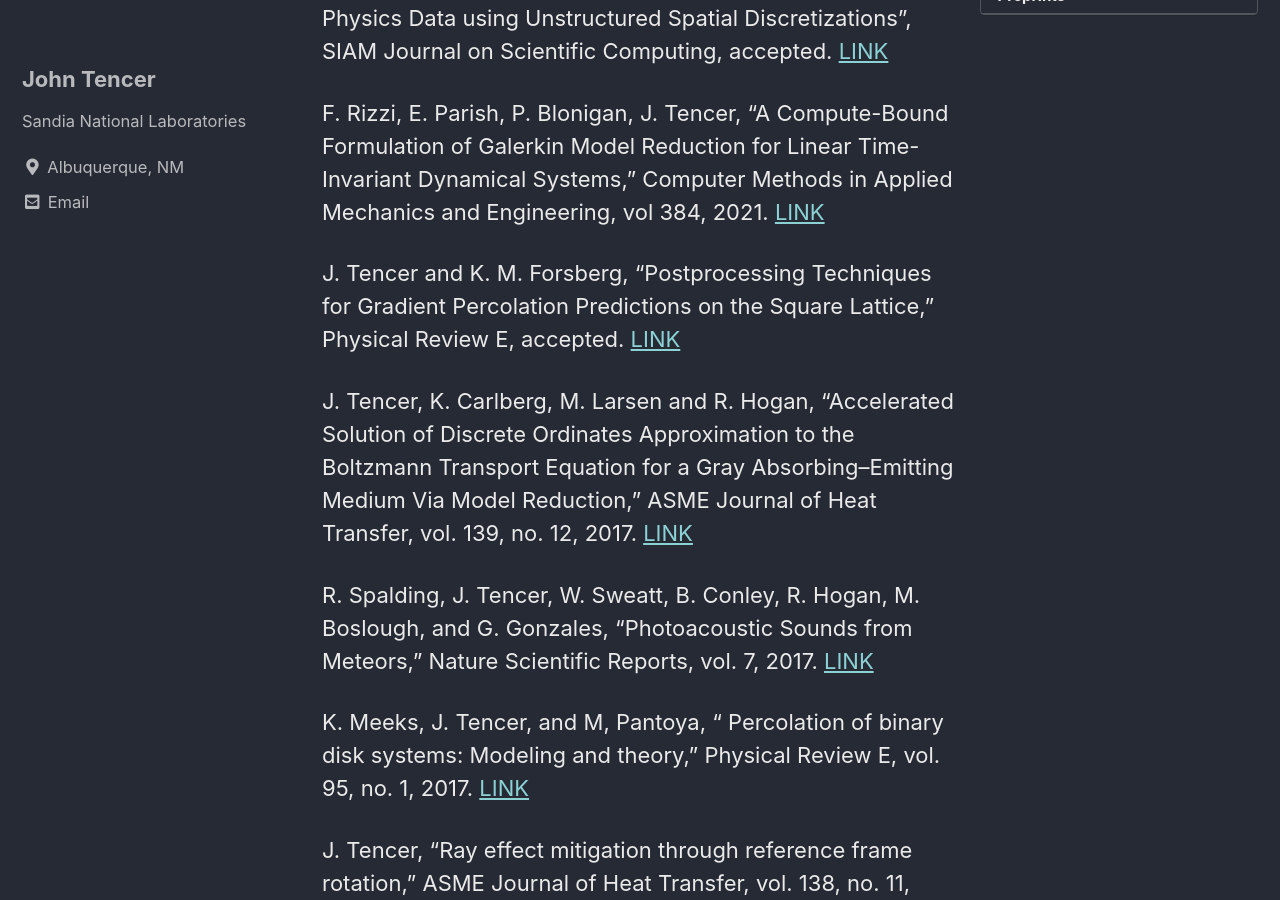
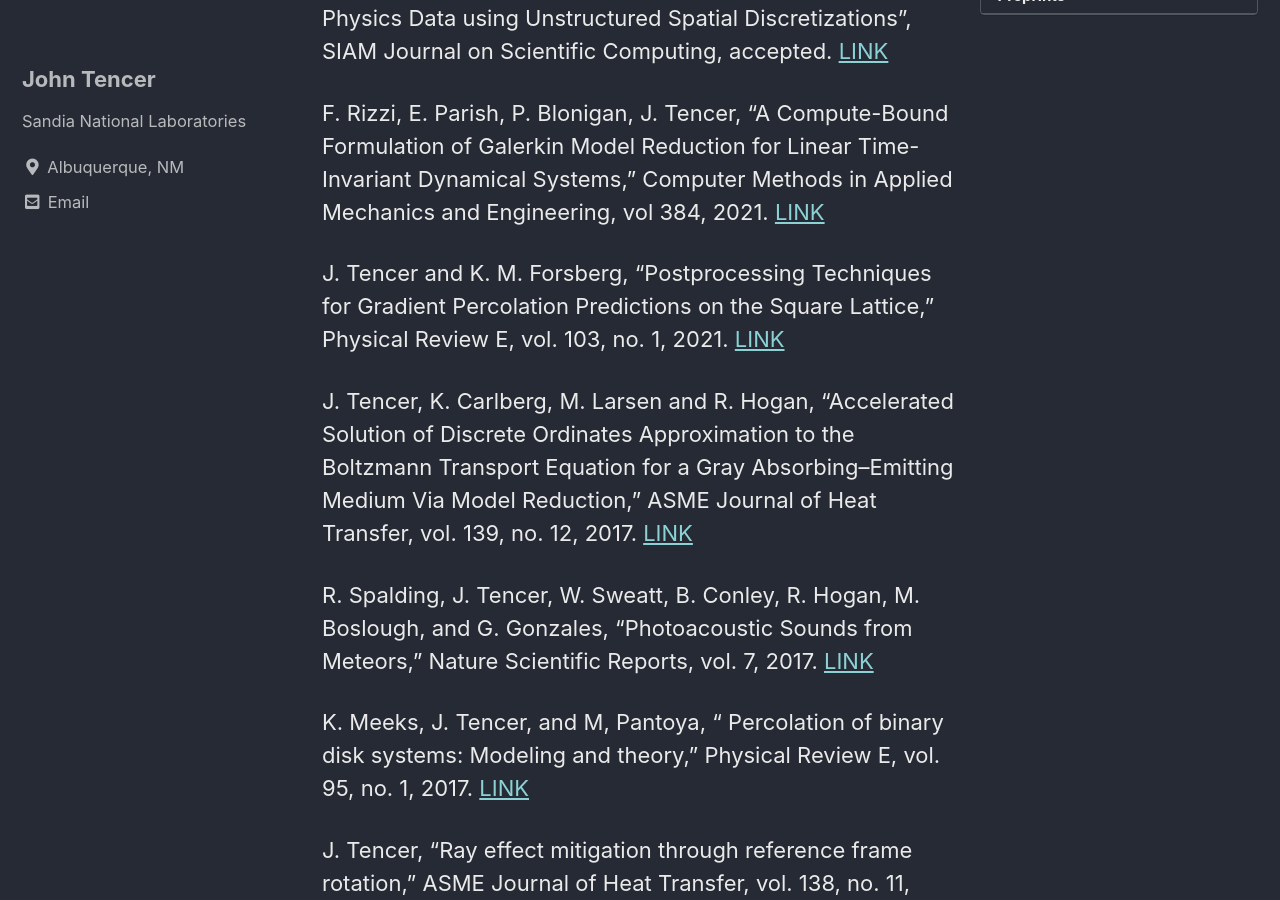
Before and after one commit to jtencer/jtencer.github.io, a Jekyll site: the page built from _pages/pubs.md, in a window 1280 px wide and 900 px high, scrolled down 418 px. Built offline with Jekyll 4.4.1, drawn with Linux system fonts in a browser that asks for light colours; cached includes are drawn as plain includes.

Commit message:
update PRE pub

```diff
--- a/_pages/pubs.md
+++ b/_pages/pubs.md
@@ -14,7 +14,7 @@ J. Tencer and K. Potter, “A Tailored Convolutional Neural Network for Nonlinea
 
 F. Rizzi, E. Parish, P. Blonigan, J. Tencer, “A Compute-Bound Formulation of Galerkin Model Reduction for Linear Time-Invariant Dynamical Systems,” Computer Methods in Applied Mechanics and Engineering, vol 384, 2021.  [LINK](CMAME2021)
 
-J. Tencer and K. M. Forsberg, “Postprocessing Techniques for Gradient Percolation Predictions on the Square Lattice,” Physical Review E, accepted.  [LINK](PRE2021)
+J. Tencer and K. M. Forsberg, “Postprocessing Techniques for Gradient Percolation Predictions on the Square Lattice,” Physical Review E, vol. 103, no. 1, 2021.  [LINK](PRE2021)
 
 J. Tencer, K. Carlberg, M. Larsen and R. Hogan, "Accelerated Solution of Discrete Ordinates Approximation to the Boltzmann Transport Equation for a Gray Absorbing–Emitting Medium Via Model Reduction," ASME Journal of Heat Transfer, vol. 139, no. 12, 2017.  [LINK](JHT2017)
 
```
